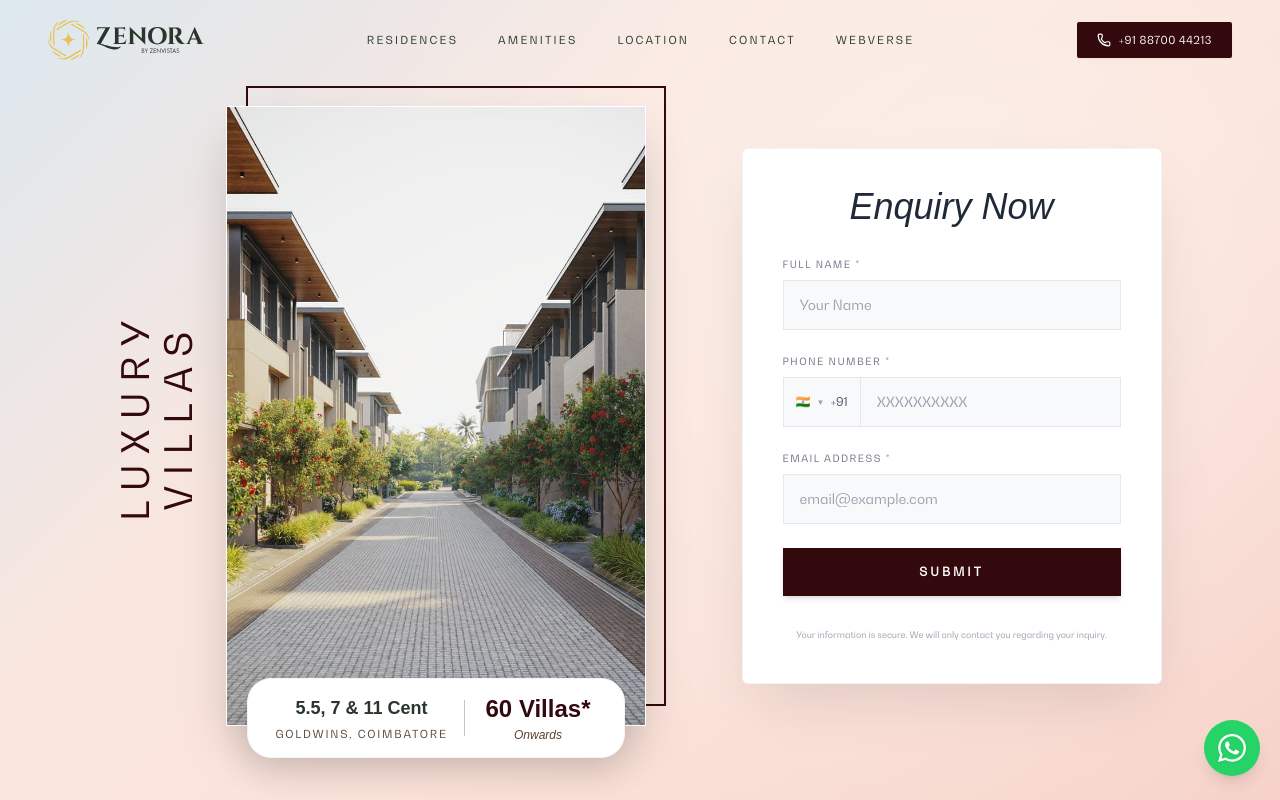
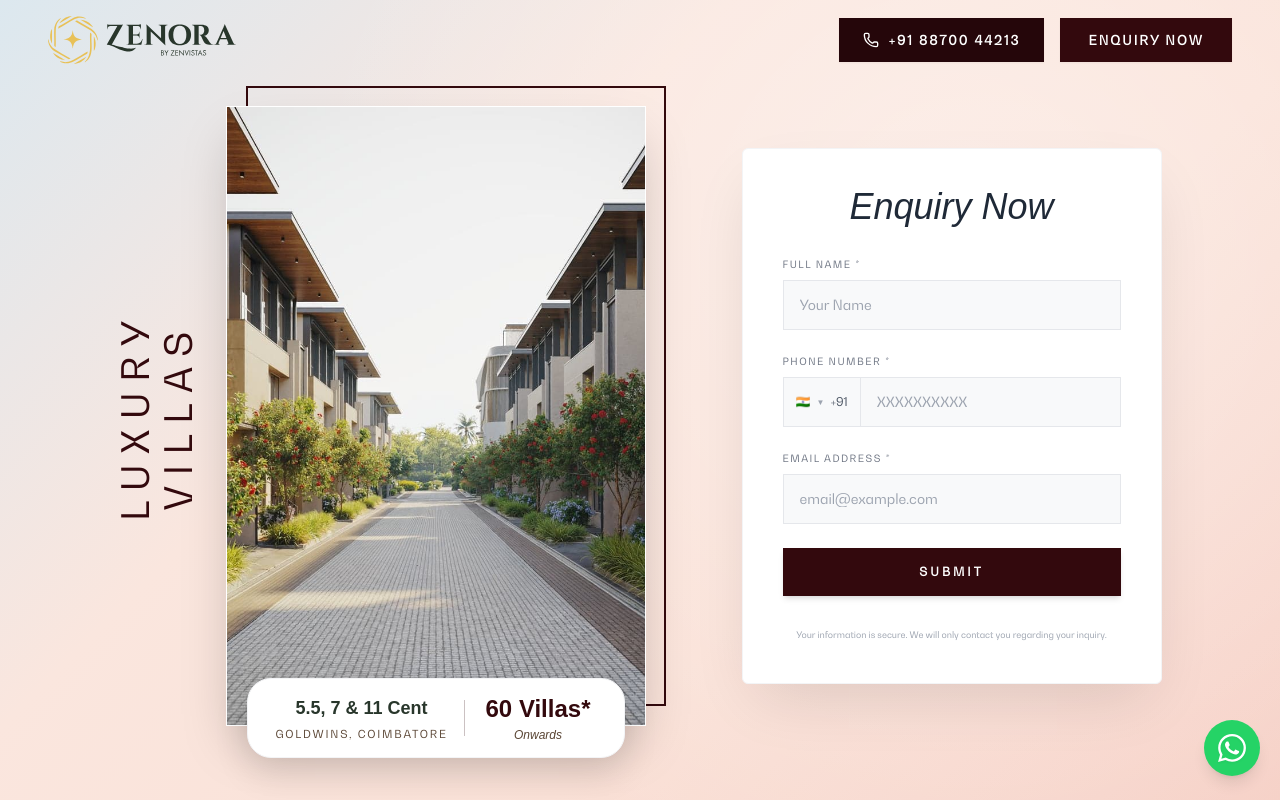
Before and after one commit to Britojaison/zenora_perfomace2, a Next.js app: page / in a window 1280 px wide. Shown: the top 800 px of the page. Built offline with nearby package versions, Linux system fonts and the light colour scheme; a web font is replaced by a local one.

Commit message:
refactor: remove navigation links and mobile menu from Navbar component

```diff
--- a/src/components/layout/Navbar.tsx
+++ b/src/components/layout/Navbar.tsx
@@ -1,23 +1,14 @@
 "use client";
 
-import React, { useState } from "react";
+import React, { useState, useEffect } from "react";
 import Link from "next/link";
-import { Menu, X, Phone } from "lucide-react";
+import { Phone } from "lucide-react";
 import styles from "./Navbar.module.css";
-
-const navLinks = [
-  { name: "Residences", href: "/#residences" },
-  { name: "Amenities", href: "/#amenities" },
-  { name: "Location", href: "/#location" },
-  { name: "Contact", href: "/#contact" },
-  { name: "Webverse", href: "https://zenvistas.spimproject.com/", external: true },
-];
 
 export default function Navbar() {
   const [scrolled, setScrolled] = useState(false);
-  const [mobileMenuOpen, setMobileMenuOpen] = useState(false);
 
-  React.useEffect(() => {
+  useEffect(() => {
     const handleScroll = () => setScrolled(window.scrollY > 40);
     handleScroll();
     window.addEventListener("scroll", handleScroll);
@@ -26,75 +17,37 @@ export default function Navbar() {
 
   return (
     <header className={`${styles.header} ${scrolled ? styles.scrolled : ""}`}>
-      <div className="max-w-screen-xl mx-auto px-6 md:px-12 flex items-center justify-between h-20">
+      <div className="max-w-screen-xl mx-auto px-6 md:px-12 flex items-center justify-between h-20 sm:h-22">
         <Link href="/" className="flex items-center gap-3">
           {/* eslint-disable-next-line @next/next/no-img-element */}
           <img
             src="/images/zenora_logo_dark.svg"
             alt="Zenora luxury villa community in Goldwins, Coimbatore"
-            className="h-10 w-auto"
+            className="h-10 sm:h-12 w-auto"
           />
         </Link>
 
-        <nav className="hidden md:flex items-center gap-10">
-          {navLinks.map((link) => (
-            <a
-              key={link.name}
-              href={link.href}
-              {...(link.external ? { target: "_blank", rel: "noopener noreferrer" } : {})}
-              className={styles.navLink}
-            >
-              {link.name}
-              <span className={styles.underline} />
-            </a>
-          ))}
-        </nav>
-
-        {/* Right Phone Button matching Screenshot */}
-        <div className="flex items-center gap-3">
+        {/* Right Large CTA Buttons matching Reference Layout */}
+        <div className="flex items-center gap-2.5 sm:gap-4">
+          {/* Phone Call CTA */}
           <a
             href="tel:+918870044213"
-            className="flex items-center gap-2 bg-wine hover:bg-wine-light text-white text-[11px] font-sans px-4 sm:px-5 py-2.5 rounded-sm tracking-wider uppercase transition-all shadow-sm font-medium"
+            className="inline-flex items-center gap-2 sm:gap-2.5 bg-[#25060a] hover:bg-[#1a0306] text-white font-sans text-xs sm:text-[13px] uppercase tracking-[0.16em] font-semibold px-4 sm:px-6 py-3 sm:py-3.5 transition-all duration-300 shadow-sm hover:shadow-md active:scale-[0.99]"
           >
-            <Phone className="w-3.5 h-3.5" />
+            <Phone className="w-3.5 h-3.5 sm:w-4 sm:h-4 shrink-0" />
             <span className="hidden sm:inline">+91 88700 44213</span>
             <span className="sm:hidden">Call</span>
           </a>
 
-          <button
-            className="md:hidden text-forest p-1"
-            aria-label="Toggle menu"
-            onClick={() => setMobileMenuOpen(!mobileMenuOpen)}
+          {/* Enquiry Now CTA */}
+          <a
+            href="/#contact"
+            className="inline-flex items-center justify-center bg-wine hover:bg-wine-light text-white font-sans text-xs sm:text-[13px] uppercase tracking-[0.16em] font-semibold px-4 sm:px-7 py-3 sm:py-3.5 transition-all duration-300 shadow-sm hover:shadow-md active:scale-[0.99] cursor-pointer"
           >
-            {mobileMenuOpen ? <X className="w-5 h-5" /> : <Menu className="w-5 h-5" />}
-          </button>
+            Enquiry Now
+          </a>
         </div>
       </div>
-
-      {mobileMenuOpen && (
-        <div className="md:hidden bg-[#faf6f0] border-t border-cream/70 px-6 py-6 shadow-xl">
-          <nav className="flex flex-col gap-4">
-            {navLinks.map((link) => (
-              <a
-                key={link.name}
-                href={link.href}
-                onClick={() => setMobileMenuOpen(false)}
-                {...(link.external ? { target: "_blank", rel: "noopener noreferrer" } : {})}
-                className="text-xs uppercase tracking-[0.2em] text-forest font-medium"
-              >
-                {link.name}
-              </a>
-            ))}
-            <a
-              href="/#contact"
-              onClick={() => setMobileMenuOpen(false)}
-              className="text-xs uppercase tracking-[0.2em] text-wine font-semibold pt-2 border-t border-cream/50"
-            >
-              Enquire Now
-            </a>
-          </nav>
-        </div>
-      )}
     </header>
   );
 }
```
